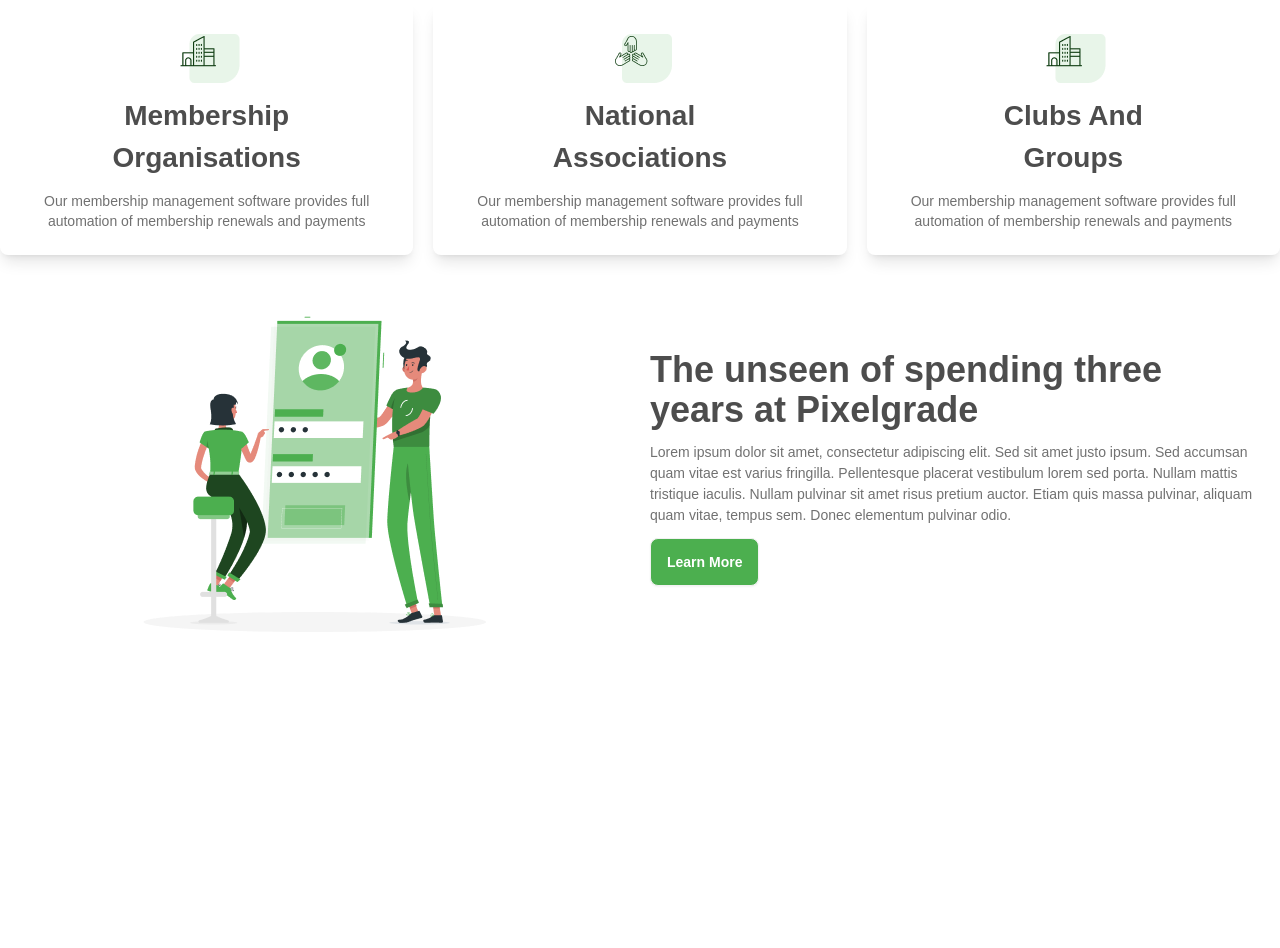
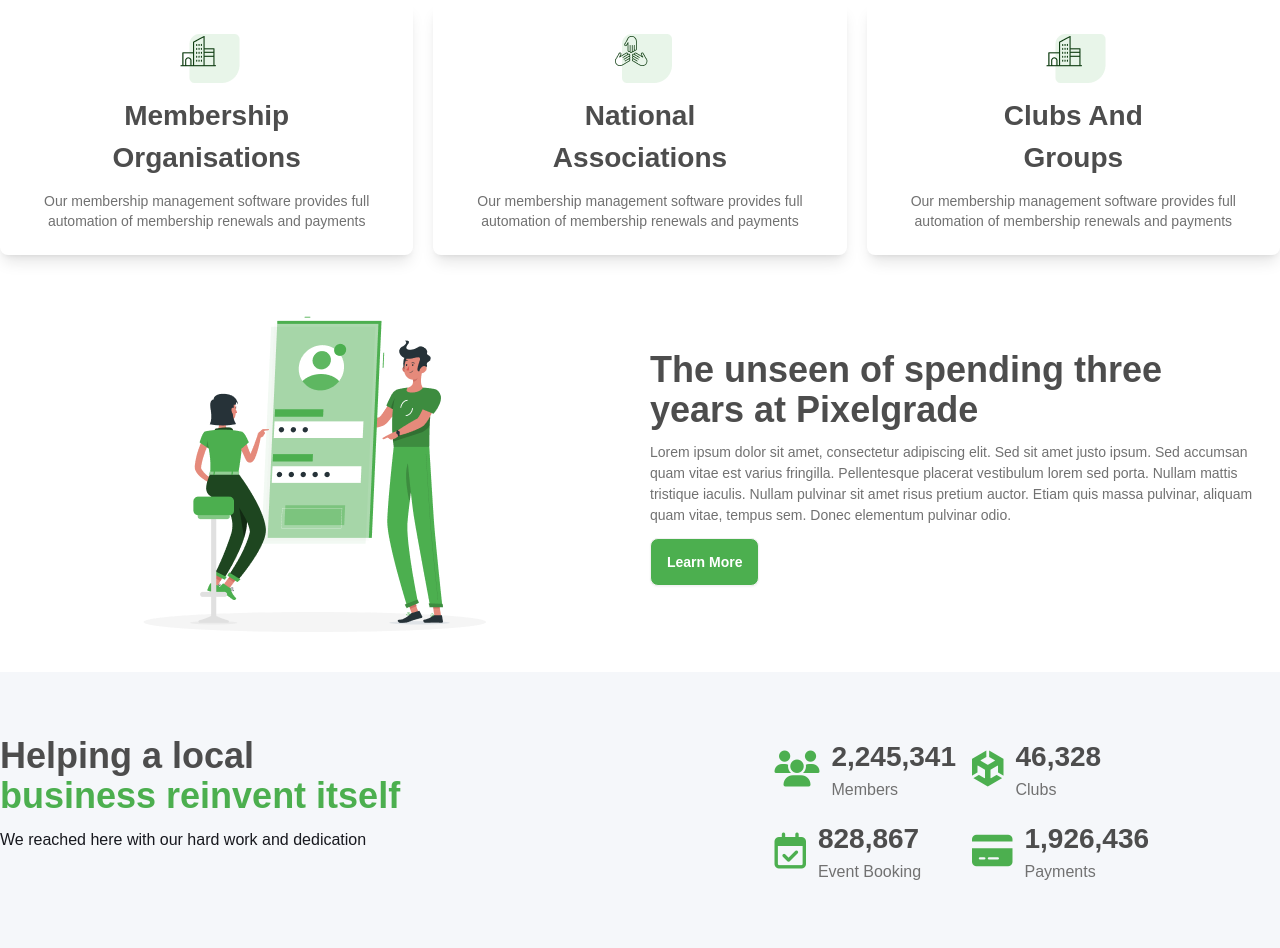
Before and after one commit to avoiddeveloper/Nexcent-tailwindcss-daisyUI, a plain HTML site: page index.html in a window 1280 px wide. Shown: the part 1050-1998 px from the top of the page. Before the commit the page ends 1722 px from the top, so only its background shows below. Drawn offline with nearby package versions, Linux system fonts and the light colour scheme; a web font is replaced by a local one.

Commit message:
Countdown part added

```diff
--- a/index.html
+++ b/index.html
@@ -150,6 +150,54 @@
         </div>
        </section>
 
+       <!-- Countdown Part -->
+       <section class="bg-[#F5F7FA] py-6 md:py-8 lg:py-16">
+        <div class="container mx-auto grid gap-4 lg:grid-cols-2">
+          <div class="space-y-3 text-center lg:text-left">
+            <p class="font-semibold text-3xl md:text-4xl text-[#4d4d4d]">Helping a local <br> <span class="text-theme-primary">business reinvent itself</span></p>
+            <p class="text-sm md:text-base text-[#18191F]">We reached here with our hard work and dedication</p>
+          </div>
+
+          <div class=" mx-auto lg:ml-auto grid md:grid-cols-2 gap-4">
+            <!-- Item -->
+            <div class="flex items-center gap-3">
+              <i class="fa-solid fa-users text-4xl text-theme-primary"></i>
+              <div>
+                <p class="font-bold text-[28px] text-[#4d4d4d]">2,245,341</p>
+                <p class="text-base text-[#717171]">Members</p>
+              </div>
+            </div>
+
+            <!-- Item -->
+            <div class="flex items-center gap-3">
+              <i class="fa-brands fa-unity text-4xl text-theme-primary"></i>
+              <div>
+                <p class="font-bold text-[28px] text-[#4d4d4d]">46,328</p>
+                <p class="text-base text-[#717171]">Clubs</p>
+              </div>
+            </div>
+
+            <!-- Item -->
+            <div class="flex items-center gap-3">
+              <i class="fa-regular fa-calendar-check text-4xl text-theme-primary"></i>
+              <div>
+                <p class="font-bold text-[28px] text-[#4d4d4d]">828,867</p>
+                <p class="text-base text-[#717171]">Event Booking</p>
+              </div>
+            </div>
+
+            <!-- Item -->
+            <div class="flex items-center gap-3">
+              <i class="fa-solid fa-credit-card text-4xl text-theme-primary"></i>
+              <div>
+                <p class="font-bold text-[28px] text-[#4d4d4d]">1,926,436</p>
+                <p class="text-base text-[#717171]">Payments</p>
+              </div>
+            </div>
+          </div>
+        </div>
+       </section>
+
 
     </main>
 
```
